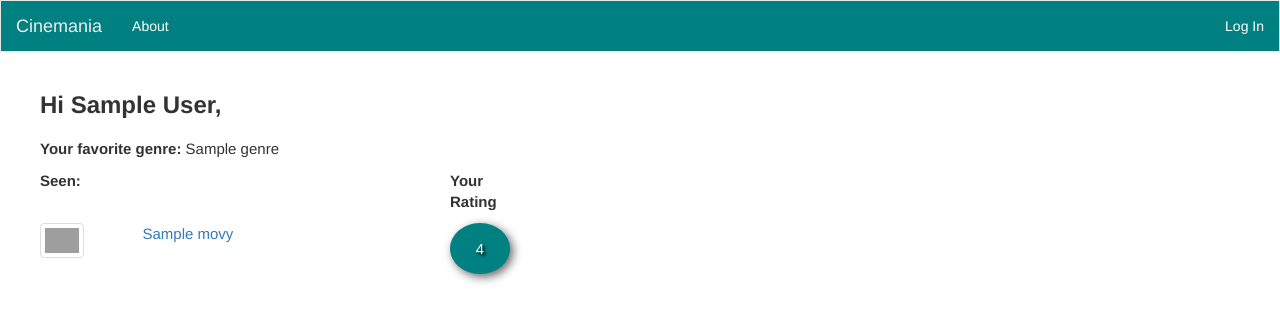
After one commit to omatveyuk/cinemania, a Flask app: page /users/1 in a window 1280 px wide. The commit adds this page. Shown: the top 322 px of the page. Run offline with Flask 2, Linux system fonts and the light colour scheme; tables that the repository leaves empty hold one stand-in row (values such as "Sample post"); some libraries are stand-ins or nearby versions; grey boxes are pictures that could not be loaded.

Commit message:
User page

```diff
--- a/model_movie.py
+++ b/model_movie.py
@@ -116,7 +116,7 @@ class Movie(object):
         self.total_pages_reviews = json_reviews['total_pages']
         self.total_reviews = json_reviews['total_results']
 
-    def create(self, config):
+    def load(self, config):
         """ Load all information about movie to the movie instance"""
 
         # Load information about movie from themoviedb API
--- a/model_user.py
+++ b/model_user.py
@@ -78,7 +78,7 @@ class UserGenre(db.Model):
 
     def __repr__(self):
         """Provide helpful represetration when printed"""
-        return "<User's genres id=%s user_id=%s genre_id=%s>" % (self.id,
+        return "<User's genres id=%s user_id=%s genre_id=%s>" % (self.usergenre_id,
                                                                  self.user_id,
                                                                  self.genre_id)
 
@@ -102,7 +102,7 @@ class UserMovie(db.Model):
 
     def __repr__(self):
         """Provide helpful represetration when printed"""
-        return "<User's movies id=%s user_id=%s movie_id=%s>" % (self.id,
+        return "<User's movies id=%s user_id=%s movie_id=%s>" % (self.usermovie_id,
                                                                  self.user_id,
                                                                  self.movie_id)
 ##############################################################################
--- a/request_helper.py
+++ b/request_helper.py
@@ -68,8 +68,8 @@ def get_random_movie_id(config):
         r_movies = requests.get(url)
         movies = r_movies.json()
 
-    movie_id = movies['results'][id_on_page]["id"]
-    #movie_id = 238 #gold father #155 #nolan   33 550
+    #movie_id = movies['results'][id_on_page]["id"]
+    movie_id = 238 #gold father #155 #nolan   33 550
     return movie_id
 
 
--- a/server.py
+++ b/server.py
@@ -1,14 +1,16 @@
 """Flask server for Cinemania game"""
 
 import os                   #to access my OS environment variables
-from flask import Flask, request, render_template, flash, jsonify
+from flask import Flask, session, request, render_template, flash, jsonify
 import jinja2
 from flask_debugtoolbar import DebugToolbarExtension
 import requests
 
-import request_helper
+import request_helper as rh
 from model_movie import Movie, Person, Review
 import model_movie
+from model_user import connect_to_db, db
+import model_user as mu   # will use User, Movie, Genre, UserGenre, UserMovie
 
 
 app = Flask(__name__)
@@ -30,27 +32,61 @@ def configure():
 
 @app.route('/')
 def index():
+    session["logged_in_user_id"] = 3
+    #print('/n/n', session["logged_in_user_id"])
+    #del session["logged_in_user_id"]
+    #print('/n/n*********************************************************')
+
+    #return render_template("homepage.html", user_id=session["logged_in_user_id"])
     return render_template("homepage.html")
-
 
 @app.route('/posters.json')
 def get_posters():
     """Get 40 posters for animation"""
-    return jsonify(request_helper.get_posters_for_animation(config))
+    return jsonify(rh.get_posters_for_animation(config))
 
 
 @app.route('/random_movie')
 def get_random_movie():
     """Return random movie from themoviedb API."""
-
     # Get random movie id from themoviedb API
-    movie_id = request_helper.get_random_movie_id(config)
+    movie_id = rh.get_random_movie_id(config)
 
     # Create movie object which contain information about movie
     movie = Movie(movie_id)
-    movie.create(config)
+    movie.load(config)
 
-    return render_template("movie.html", movie=movie)
+    return render_template("movie_details.html", movie=movie)
+
+
+@app.route('/movies/<int:movie_id>')
+def get_movie(movie_id):
+    """Return movie from themoviedb API by given movie id."""
+    # Create movie object which contain information about movie
+    movie = Movie(movie_id)
+    movie.load(config)
+
+    return render_template("movie_details.html", movie=movie)
+
+
+@app.route("/users/<int:user_id>")
+def show_user(user_id):
+    """Return page showing the user's list of movies."""
+    user = mu.User.query.get(user_id)
+    movies = db.session.query(mu.UserMovie.movie_id,
+                              mu.UserMovie.rating,
+                              mu.UserMovie.seen,
+                              mu.Movie.title,
+                              mu.Movie.poster_url,
+                              mu.Movie.themoviedb_id).join(mu.Movie).filter(mu.UserMovie.user_id == user_id).all()
+    genres = db.session.query(mu.UserGenre.genre_id,
+                              mu.Genre.name).join(mu.Genre).filter(mu.UserGenre.user_id == user_id).all()
+
+    return render_template("user_details.html",
+                           user=user,
+                           movies=movies,
+                           genres=genres,
+                           posters_url=config['url']['poster'])
 
 
 if __name__ == "__main__":
@@ -58,6 +94,8 @@ if __name__ == "__main__":
     # point that we invoke the DebugToolbarExtension
     app.debug = True
 
+    connect_to_db(app)
+
     # Use the DebugToolbar
     DebugToolbarExtension(app)
     configure()
--- a/static/styles.css
+++ b/static/styles.css
@@ -27,8 +27,14 @@ h1 {
     padding: 0px 0px 10px 0px;
 }
 
-#all-about-movie {
+
+#movie-details {
     margin: 0px 25px 0px 25px;
+}
+
+#user-details {
+    margin: 0px 25px 0px 25px;
+    font-size: 15px;
 }
 
 #title-movie {
@@ -37,11 +43,6 @@ h1 {
   font-size: 25px;
   font-weight: bold;
 }
-
-/*#start {
-  font-size: 25px;
-  text-align: center;
-}*/
 
 #choice {
     position:relative;
@@ -57,3 +58,19 @@ h1 {
     position: absolute;
     background-color: yellow;
 }
+
+
+.prime-circle {
+  color: #ffffff;
+  background-color: #008080;
+  text-shadow: 2px 2px 3px black;
+  border-radius: 50%;
+  box-shadow: 3px 3px 10px #666;
+  width: 4em;
+  padding: 1em 0;
+  text-align: center;
+  font-size: 100%;
+  font-family: sans-serif;
+  /*display: inline-block;*/
+  margin-right: 1em;
+}
--- a/templates/base.html
+++ b/templates/base.html
@@ -5,14 +5,14 @@
   <meta charset="utf-8">
   <meta name="viewport" content="width=device-width, initial-scale=1">
   <link href="http://maxcdn.bootstrapcdn.com/bootstrap/3.3.7/css/bootstrap.min.css" rel="stylesheet">
-  <link href="static/styles.css" rel="stylesheet">
+  <link href="{{url_for('static', filename='styles.css')}}" rel="stylesheet">
 </head>
 <body>
   <!-- Static navbar -->
   <nav class="navbar navbar-default navbar-movie">
     <div class="container-fluid">
       <div class="navbar-header">
-        <a class="navbar-brand" href="#">Cinemania</a>
+        <a class="navbar-brand" href="/">Cinemania</a>
       </div>
       <div id="navbar">
         <ul class="nav navbar-nav">
@@ -21,7 +21,8 @@
         <ul class="nav navbar-nav navbar-right">
           {% if "logged_in_user_id" in session %}
             <li><a href="/logout">Logout</a></li>
-            <li><a href="#">Profile</a></li>
+            <li><a href="{{ url_for('show_user', user_id= session['logged_in_user_id'])}}">
+            Profile</a></li>
           {% else %}
             <li><a href="/login">Log In</a></li>
           {% endif %}
--- a/templates/homepage.html
+++ b/templates/homepage.html
@@ -13,7 +13,7 @@
   <div class="row" id="message" style="font-size: 25px; text-align: center;">    <!-- start -->
     Click &nbsp;
     <a id="start" style="color: #008080; text-weight: bold;">here</a>
-     &nbsp; &nbsp;for start...
+     &nbsp; for start...
   </div>  <!-- start -->
 
   <div class="container" id="choice">   <!-- choice -->
--- a/templates/movie.html
+++ b/templates/movie_details.html
@@ -3,7 +3,7 @@
 <!-- movie object -->
 
 <!-- It's container-fluid so it spans the whole page. -->
-<div class="container-fluid" id="all-about-movie">
+<div class="container-fluid" id="movie-details">
 
   <div class="row">   <!-- title-rating -->
     <div class="col-xs-10" id="title-movie">
@@ -101,7 +101,6 @@
       <div class="row">     <!-- trailer -->
         <div class="col-xs-12" id="trailer">
           {% if movie.trailer_url|length != 0 %}
-            <!--<embed width="640" height="360" src="{{ movie.trailer_url[0] }}" frameborder="0" allowfullscreen>-->
             <div class="embed-responsive embed-responsive-16by9">
               <iframe class="embed-responsive-item" src="{{ movie.trailer_url[0] }}"></iframe>
             </div>
--- /dev/null
+++ b/templates/user_details.html
@@ -0,0 +1,68 @@
+{% extends 'base.html' %}
+{% block content %}
+<!-- movie object -->
+
+<!-- It's container-fluid so it spans the whole page. -->
+<div class="container-fluid" id="user-details">
+
+  <div class="row">
+    <div class="col-xs-12">
+      <h3><b>{% if user.name %}Hi {{ user.name }},{% endif %}</b></h3>
+    </div>
+  </div>
+
+  <div class="row">
+    <div class="col-xs-12">
+      <b>Your favorite genre{% if genres|length > 1 %}s{% endif %}: </b>
+      {% if genres|length != 0 %}
+        {% if genres|length > 1 %}
+          {% for genre in genres[:-1] %}
+            {{ genre.name }},&nbsp;
+          {% endfor %}
+        {% endif %}
+        {{ genres[-1].name }}
+      {% endif %}
+    </div>
+  </div>
+
+  <div class="row">
+    <div class="col-xs-1">
+      <b>Seen:</b>
+    </div>
+    <div class="col-xs-offset-3 col-xs-1">
+      <b>Your Rating</b>
+    </div>
+  </div>
+
+  {% for movie in movies %}
+    <div class="row">
+      <div class="col-xs-1">
+        <img src="{{ posters_url }}{{ movie.poster_url }}" class="img-thumbnail" alt="Movie poster" width="60%" height="60%">
+      </div>
+      <div class="col-xs-3">
+        <a href="{{ url_for('get_movie', movie_id= movie.themoviedb_id) }}">{{ movie.title }}</a>
+      </div>
+      {% if movie.rating %}
+        <div class="col-xs-1" align="center">
+          <div class= "prime-circle">
+            {{ movie.rating }}
+          </div>
+        </div>
+      {% endif %}
+    </div>
+  {% endfor %}
+
+
+
+
+
+
+</div>
+
+<script src="http://code.jquery.com/jquery.js"></script>
+<script>
+
+
+</script>
+
+{% endblock %}
```
